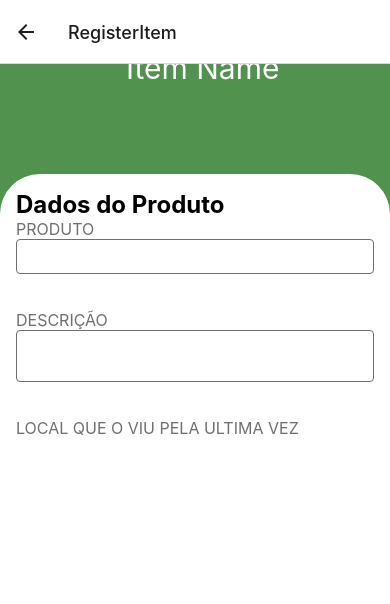
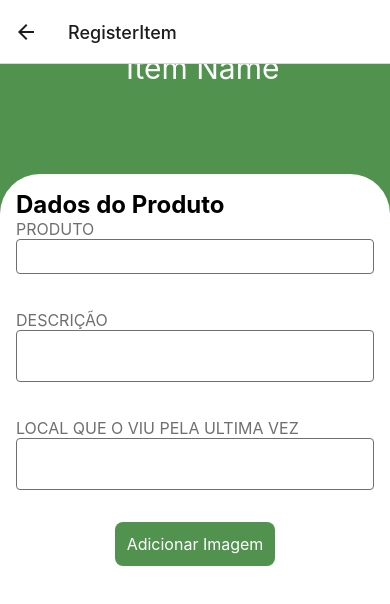
Before and after one commit to pk-anderson/EasyFinder-Front-End, a React Native app: screen /RegisterItem in a window 390 px wide. Shown: the top 604 px of the page. Built offline with nearby package versions, Linux system fonts and the light colour scheme.

Commit message:
Creating the add image button

```diff
--- a/package.json
+++ b/package.json
@@ -15,6 +15,7 @@
     "@types/styled-components": "^5.1.26",
     "axios": "^1.4.0",
     "expo": "^46.0.21",
+    "expo-image-picker": "~13.3.1",
     "expo-linear-gradient": "~11.4.0",
     "expo-status-bar": "~1.4.4",
     "react": "18.0.0",
--- /dev/null
+++ b/src/components/UploadImage/index.tsx
@@ -0,0 +1,43 @@
+import React, { useState } from "react";
+import { View, Image, TouchableOpacity, Text } from "react-native";
+import * as ImagePicker from "expo-image-picker";
+import { style } from './style'
+
+const ImageUploadField: React.FC = () => {
+  const [selectedImage, setSelectedImage] = useState<string | null>(null);
+
+  const handleImageSelect = async () => {
+    const { status } = await ImagePicker.requestMediaLibraryPermissionsAsync();
+    if (status !== "granted") {
+      console.log("Permission denied");
+      return;
+    }
+
+    const result = await ImagePicker.launchImageLibraryAsync({
+      mediaTypes: ImagePicker.MediaTypeOptions.Images,
+      allowsEditing: true,
+      quality: 1,
+    });
+
+    if (!result.cancelled) {
+      setSelectedImage(result.uri);
+    }
+  };
+
+  return (
+    <View style={style.container}>
+      {selectedImage ? (
+        <Image source={{ uri: selectedImage }} style={style.image} />
+      ) : (
+        <TouchableOpacity
+          style={style.uploadButton}
+          onPress={handleImageSelect}
+        >
+          <Text style={style.uploadButtonText}>Adicionar Imagem</Text>
+        </TouchableOpacity>
+      )}
+    </View>
+  );
+};
+
+export default ImageUploadField;
--- /dev/null
+++ b/src/components/UploadImage/style.tsx
@@ -0,0 +1,23 @@
+import { StyleSheet } from "react-native";
+
+export const style = StyleSheet.create({
+    container: {
+      alignItems: "center",
+      justifyContent: "center",
+      marginTop: 16,
+    },
+    image: {
+      width: 200,
+      height: 200,
+      borderRadius: 8,
+    },
+    uploadButton: {
+      backgroundColor: "#50924E",
+      padding: 12,
+      borderRadius: 8,
+    },
+    uploadButtonText: {
+      color: "#FFFFFF",
+      fontSize: 16,
+    },
+  });
--- a/src/screens/RegisterItem.tsx
+++ b/src/screens/RegisterItem.tsx
@@ -1,7 +1,8 @@
 import React, { useState } from 'react';
-import { View, Text, StyleSheet, TextInput } from 'react-native';
+import { View, Text, StyleSheet, TextInput, TouchableOpacity } from 'react-native';
 import BaseScreen from "./BaseScreen";
 import ItemTopBar from '../components/ItemPage';
+import ImageUploadField from '../components/UploadImage';
 
 interface Props {
   // Defina as propriedades necessárias para a página aqui
@@ -10,6 +11,7 @@ interface Props {
 const RegisterItemScreen: React.FC<Props> = () => {
   const [productName, setProductName] = useState('');
   const [productDescription, setProductDescription] = useState('');
+  const [productLocalization, setProductLocalization] = useState('');
 
   return (
     <BaseScreen
@@ -33,6 +35,13 @@ const RegisterItemScreen: React.FC<Props> = () => {
             multiline
           />
           <Text style={styles.text}>{'\n'}LOCAL QUE O VIU PELA ULTIMA VEZ{'\n'}</Text>
+          <TextInput
+            style={styles.input}
+            value={productLocalization}
+            onChangeText={text => setProductLocalization(text)}
+            multiline
+          />
+          <ImageUploadField />
         </View>,
       ]}
     />
```
Also changed, not shown: 1 other file (tests, documents, lock files or other folders).
